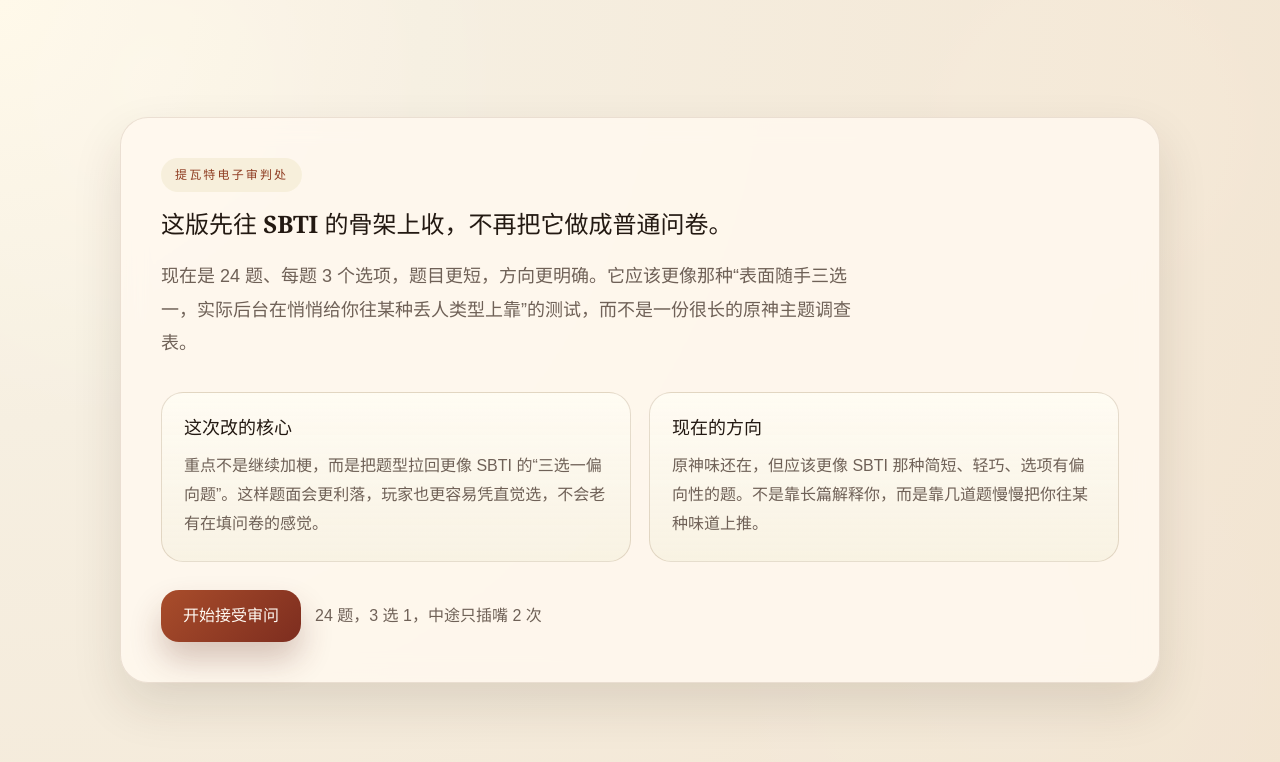
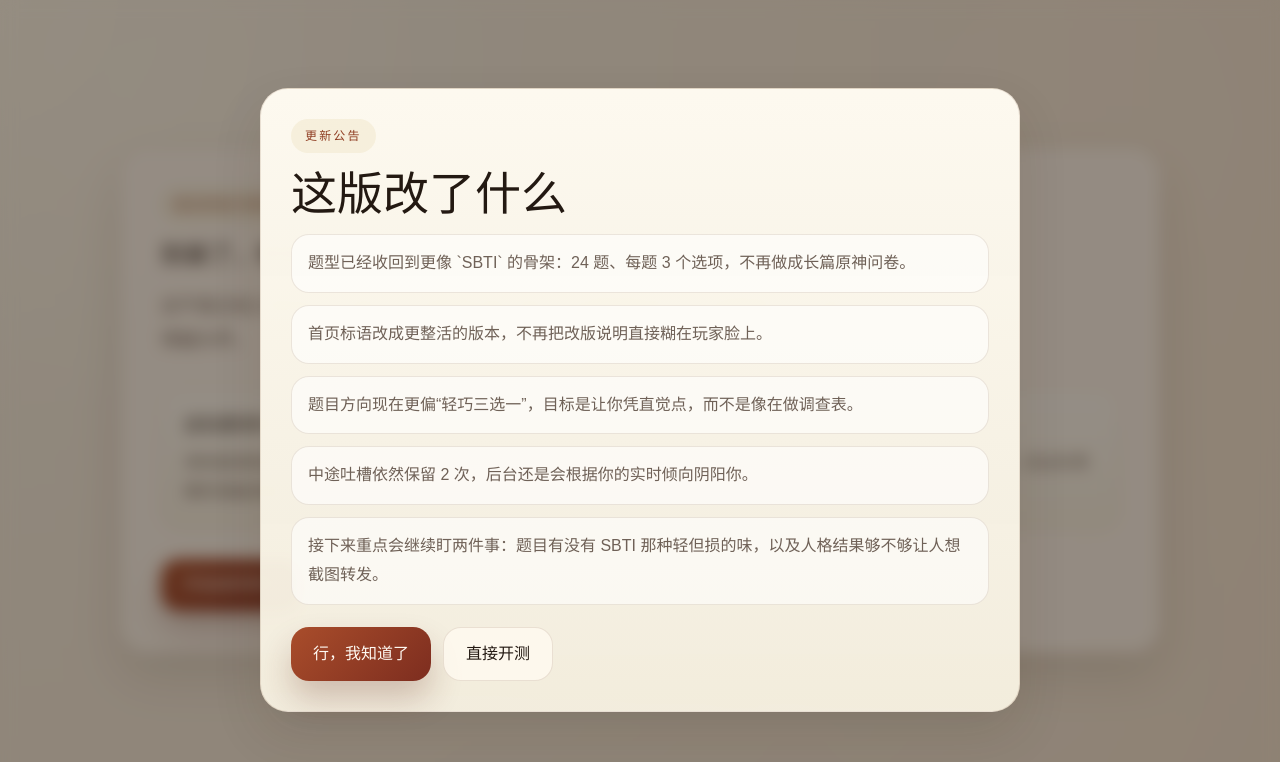
Before and after one commit to ccbbc/genshin-rbti-web, a React (Vite) app: page / in a window 1280 px wide. Shown: the top 762 px of the page. Built offline with nearby package versions, Linux system fonts and the light colour scheme.

Commit message:
refresh intro copy and add update notice modal

```diff
--- a/src/App.css
+++ b/src/App.css
@@ -103,6 +103,54 @@
   gap: 14px;
   flex-wrap: wrap;
   margin-top: 28px;
+}
+
+.notice-overlay {
+  position: fixed;
+  inset: 0;
+  z-index: 20;
+  display: grid;
+  place-items: center;
+  padding: 20px;
+  background: rgba(35, 24, 15, 0.48);
+  backdrop-filter: blur(8px);
+}
+
+.notice-card {
+  width: min(760px, 100%);
+  border: 1px solid var(--line);
+  border-radius: 28px;
+  background: linear-gradient(180deg, rgba(255, 251, 241, 0.98), rgba(247, 241, 225, 0.96));
+  box-shadow: var(--shadow);
+  padding: 30px;
+}
+
+.notice-card h2 {
+  margin: 0 0 16px;
+  font-size: clamp(30px, 5vw, 46px);
+  line-height: 1.1;
+}
+
+.notice-list {
+  display: grid;
+  gap: 12px;
+  color: var(--muted);
+  line-height: 1.8;
+}
+
+.notice-list p {
+  margin: 0;
+  padding: 14px 16px;
+  border-radius: 18px;
+  background: rgba(255, 255, 255, 0.58);
+  border: 1px solid rgba(128, 95, 58, 0.14);
+}
+
+.notice-actions {
+  display: flex;
+  gap: 12px;
+  flex-wrap: wrap;
+  margin-top: 22px;
 }
 
 .primary-btn,
@@ -401,6 +449,7 @@
   }
 
   .intro-card,
+  .notice-card,
   .question-card,
   .main-result,
   .side-panel,
--- a/src/App.jsx
+++ b/src/App.jsx
@@ -75,21 +75,21 @@
   const gap = scores[first] - scores[second]
 
   if (gap <= 1) {
-    return `你表面是 ${TYPE_META[first].title}，骨子里还混着 ${TYPE_META[second].title} 的病。`
+    return `你表面是 ${TYPE_META[first].title}，骨子里还混着 ${TYPE_META[second].title} 的味。`
   }
 
   if (gap >= 4) {
-    return '后台给出的结论非常坚定：你几乎没给自己留下狡辩空间。'
+    return '后台这次判得很干脆：你几乎没给自己留下狡辩空间。'
   }
 
-  return `你不是轻微倾向，你是真的会在日常里稳定散发 ${TYPE_META[first].title} 的味。`
+  return `你不是轻微倾向，你是平时就稳定散发 ${TYPE_META[first].title} 气质的人。`
 }
 
 function buildFlagLine(flags) {
   const [flagCode, value] = getLeadingFlag(flags)
 
   if (!value) {
-    return '隐藏病灶暂时不重，但不代表你没有，只代表你这次还算会装。'
+    return '隐藏病灶这次不算重，但不代表你没有，只代表你这次装得还行。'
   }
 
   return `后台额外抓到的病灶是 ${HIDDEN_META[flagCode].title}（${value} 级）。这部分比你主人格还像案底。`
@@ -146,6 +146,7 @@
   const [currentTaunt, setCurrentTaunt] = useState(null)
   const [result, setResult] = useState(null)
   const [copied, setCopied] = useState(false)
+  const [noticeOpen, setNoticeOpen] = useState(true)
 
   const totalQuestions = quizQuestions.length
   const activeQuestion = quizQuestions[questionIndex]
@@ -239,23 +240,19 @@
         <section className="intro-screen">
           <div className="intro-card">
             <p className="eyebrow">提瓦特电子审判处</p>
-            <h1>这版先往 SBTI 的骨架上收，不再把它做成普通问卷。</h1>
+            <h1>别装了，你在提瓦特什么德行，后台多少知道一点。</h1>
             <p className="intro-lead">
-              现在是 24 题、每题 3 个选项，题目更短，方向更明确。它应该更像那种“表面随手三选一，实际后台在悄悄给你往某种丢人类型上靠”的测试，而不是一份很长的原神主题调查表。
+              这不是正经人格测试，这是一份对原神玩家日常行为的赛博笔录。你点得越快，后台笑得越大声。
             </p>
 
             <div className="intro-grid">
               <article className="mini-panel">
-                <strong>这次改的核心</strong>
-                <p>
-                  重点不是继续加梗，而是把题型拉回更像 SBTI 的“三选一偏向题”。这样题面会更利落，玩家也更容易凭直觉选，不会老有在填问卷的感觉。
-                </p>
+                <strong>这玩意测什么</strong>
+                <p>测你是清体坐牢、卡池上头、深渊记仇，还是表面正常实则随时准备发病。</p>
               </article>
               <article className="mini-panel">
-                <strong>现在的方向</strong>
-                <p>
-                  原神味还在，但应该更像 SBTI 那种简短、轻巧、选项有偏向性的题。不是靠长篇解释你，而是靠几道题慢慢把你往某种味道上推。
-                </p>
+                <strong>怎么测</strong>
+                <p>24 题，3 选 1，中途系统只插嘴两次。你负责点，后台负责记仇。</p>
               </article>
             </div>
 
@@ -263,9 +260,36 @@
               <button type="button" className="primary-btn" onClick={startQuiz}>
                 开始接受审问
               </button>
-              <span className="subtle-note">24 题，3 选 1，中途只插嘴 2 次</span>
+              <button type="button" className="ghost-btn" onClick={() => setNoticeOpen(true)}>
+                查看公告
+              </button>
+              <span className="subtle-note">温馨提示：嘴硬不会影响判刑，只会增加笑料</span>
             </div>
           </div>
+
+          {noticeOpen && (
+            <div className="notice-overlay" role="dialog" aria-modal="true" aria-label="更新公告">
+              <div className="notice-card">
+                <p className="eyebrow">更新公告</p>
+                <h2>这版改了什么</h2>
+                <div className="notice-list">
+                  <p>题型已经收回到更像 `SBTI` 的骨架：24 题、每题 3 个选项，不再做成长篇原神问卷。</p>
+                  <p>首页标语改成更整活的版本，不再把改版说明直接糊在玩家脸上。</p>
+                  <p>题目方向现在更偏“轻巧三选一”，目标是让你凭直觉点，而不是像在做调查表。</p>
+                  <p>中途吐槽依然保留 2 次，后台还是会根据你的实时倾向阴阳你。</p>
+                  <p>接下来重点会继续盯两件事：题目有没有 SBTI 那种轻但损的味，以及人格结果够不够让人想截图转发。</p>
+                </div>
+                <div className="notice-actions">
+                  <button type="button" className="primary-btn" onClick={() => setNoticeOpen(false)}>
+                    行，我知道了
+                  </button>
+                  <button type="button" className="ghost-btn" onClick={startQuiz}>
+                    直接开测
+                  </button>
+                </div>
+              </div>
+            </div>
+          )}
         </section>
       )}
 
@@ -273,7 +297,7 @@
         <section className="quiz-screen">
           <header className="topbar">
             <div>
-              <p className="eyebrow">RBTI 随机审问版</p>
+              <p className="eyebrow">RBTI 审问现场</p>
               <h2>{activeQuestion.section}</h2>
             </div>
             <div className="progress-meta">
@@ -309,7 +333,7 @@
           </article>
 
           <footer className="quiz-footer">
-            <p>系统提醒：现在这版不会连着盘问同一类病，但后台会把你的病统一记账。</p>
+            <p>系统提醒：你现在每点一下，后台都在给你补一条案底。</p>
             <button type="button" className="ghost-btn" onClick={resetExperience}>
               先不测了，我想逃
             </button>
@@ -379,16 +403,12 @@
 
           <div className="result-grid">
             <article className="result-card">
-              <h3>这版在改什么</h3>
-              <p>
-                这次优先修的是题型，不是题量。之前更像“原神问卷”，现在更想往“原神味的 SBTI”上靠，也就是题目更短、选项更有方向、做题更靠直觉。
-              </p>
+              <h3>友情提示</h3>
+              <p>这玩意适合发群、互损、对号入座，不适合拿去找工作、相亲和证明自己人格高贵。</p>
             </article>
             <article className="result-card">
-              <h3>接下来还要看什么</h3>
-              <p>
-                这一版先把骨架掰正，后面最重要的还是两件事：题目是不是像 SBTI 那样轻巧但有梗，以及结果人格能不能像原版那样又损又让人想转发。
-              </p>
+              <h3>继续折腾</h3>
+              <p>如果这次测得不服，可以再来一轮。后台不会道歉，但很欢迎你继续送素材。</p>
             </article>
           </div>
         </section>
```
